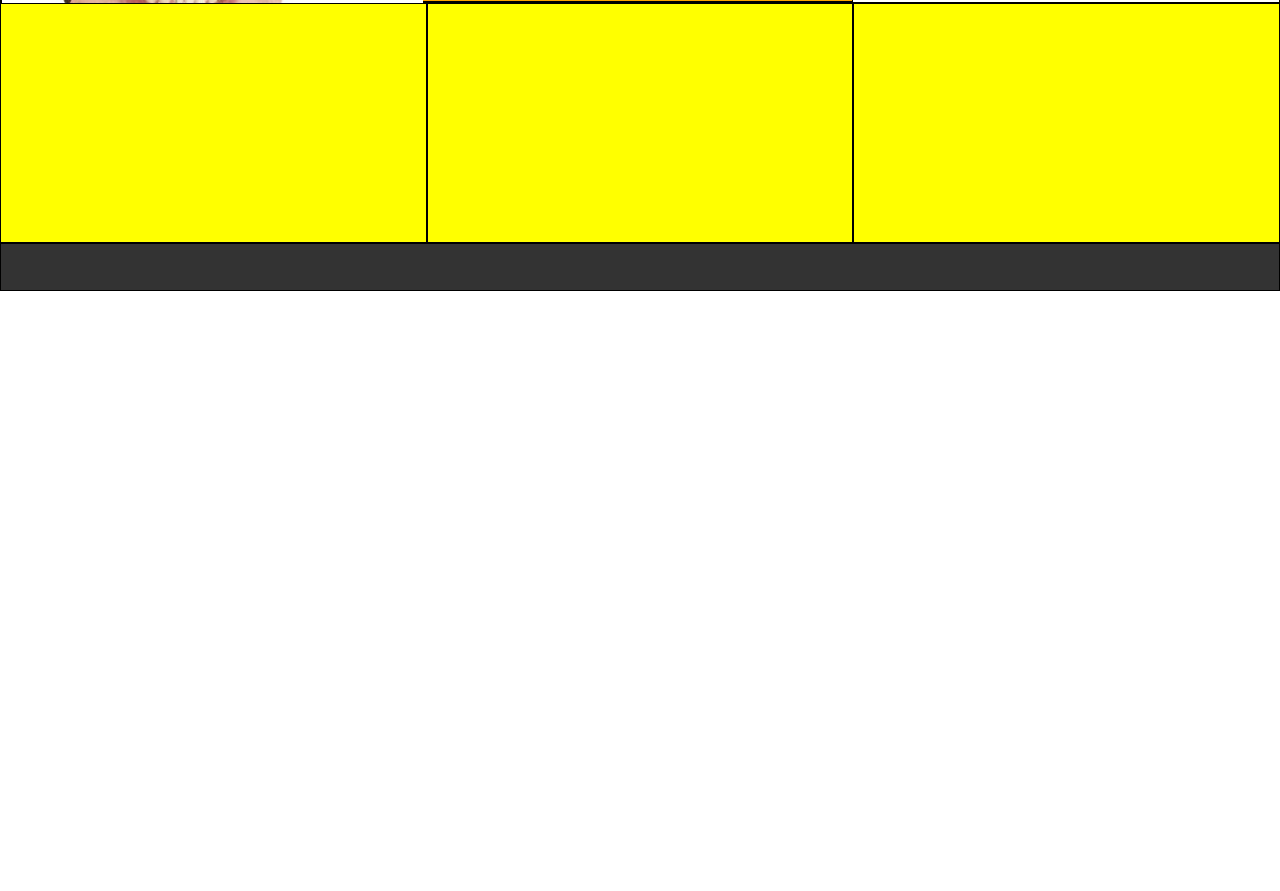
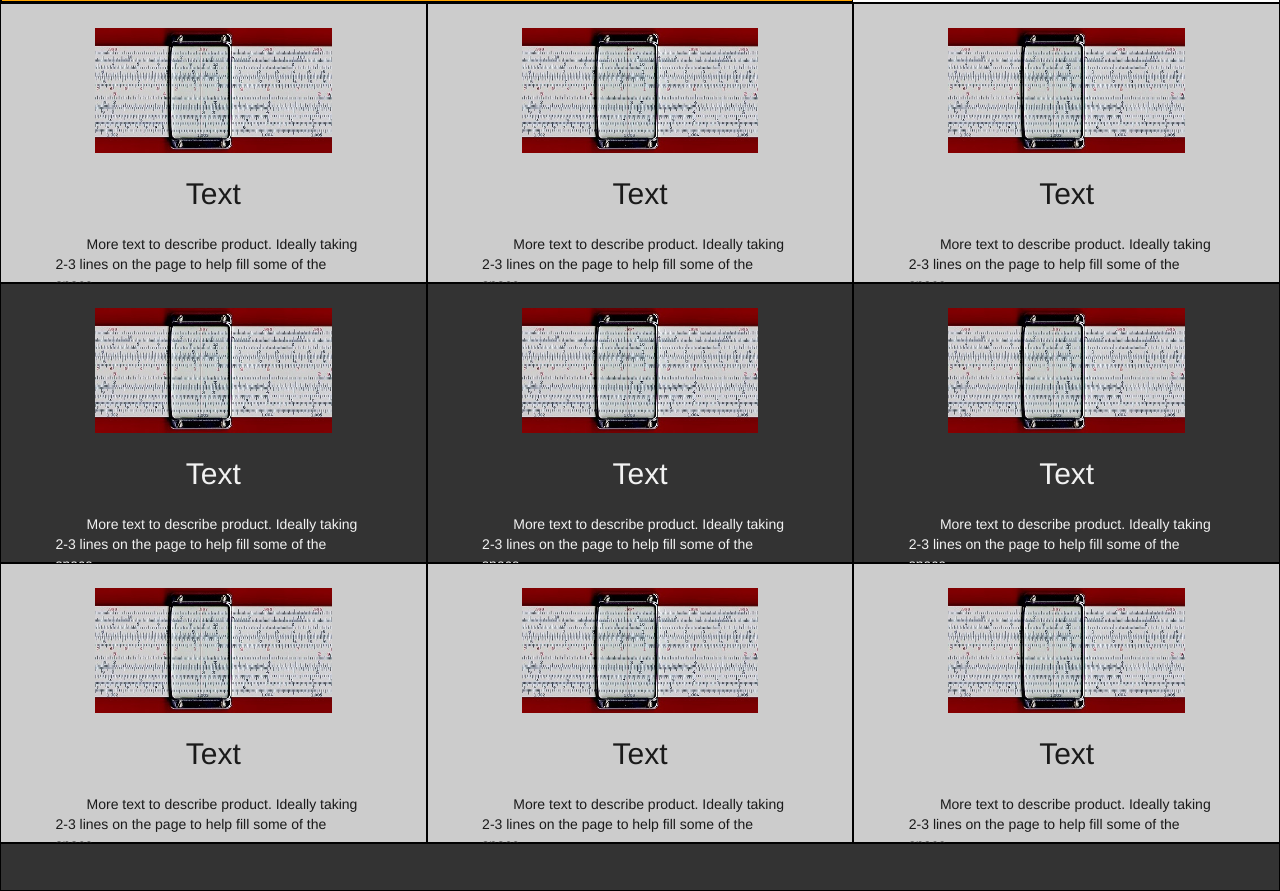
Before and after one commit to scrmbld/Review, a website: page html/shop.html in a window 1280 px wide. Shown: the part 397-1288 px from the top of the page. Before the commit the page ends 800 px from the top, so only its background shows below. Drawn offline with nearby package versions, Linux system fonts and the light colour scheme.

Commit message:
shop structure

```diff
--- a/css/styles.css
+++ b/css/styles.css
@@ -1,5 +1,10 @@
 /*global syles*/
-
+ body h2{
+   color:#1a1a1a
+ }
+ body p{
+   color:#1a1a1a
+ }
   /*helper classes*/
   .no-pad{
     padding:0px !important;
@@ -47,9 +52,9 @@
 
   /*feature styles*/
   .feature{
-      height:30vh;
+      height:35vh;
       border:1px solid black;
-      background-color:yellow;
+      padding-top:3vh;
   }
 
   /*footer styles*/
@@ -74,4 +79,34 @@
   .placeholder-ft{
     width:99%;
     height:99%;
+    margin-top:9vh;
   }
+  /*main shop styles*/
+  .sect{
+    background-color:#ccc
+
+  }
+ .sect#two{
+   background-color:#333
+ }
+ .shop-image{
+   width:60%;
+   margin-left:20%;
+ }
+ .feature h2{
+   text-align:center;
+   margin-top:3vh;
+   margin-bottom:0px;
+ }
+.feature p{
+  margin-top:3vh;
+  width:80%;
+  margin-right:0px;
+  margin-left: 10%;
+}
+#two div h2{
+  color:#f2f2f2;
+}
+#two div p{
+  color:#f2f2f2;
+}
--- a/html/shop.html
+++ b/html/shop.html
@@ -34,7 +34,7 @@
   <div class="col-md-12 product-ft-container no-pad">
     <div class="col-md-8 product-ft no-pad">
       <div class="col-md-6 no-pad">
-        <img class="placeholder-ft" src="../images/Placeholder-Halved.jpg" alt="placeholder">
+        <img class="placeholder-ft" src="../images/sr-1.jpg" alt="placeholder">
       </div>
       <div class="col-md-6">
         <h2>Sample text</h2>
@@ -44,10 +44,84 @@
   </div>
 
   <!--slide rules-->
-  <div class="col-md-4 feature"></div>
-  <div class="col-md-4 feature"></div>
-  <div class="col-md-4 feature"></div>
-
+  <div id="one" class="col-md-12 sect no-pad">
+    <div class="col-md-4 feature">
+      <img class="shop-image" src="../images/sr-1.jpg" alt="slide rule">
+      <h2>Text</h2>
+      <p>
+        &nbsp; &nbsp; &nbsp; &nbsp; More text to describe product.
+        Ideally taking 2-3 lines on the page to help fill some of the space.
+       </p>
+    </div>
+    <div class="col-md-4 feature">
+      <img class="shop-image" src="../images/sr-1.jpg" alt="slide rule">
+      <h2>Text</h2>
+      <p>
+        &nbsp; &nbsp; &nbsp; &nbsp; More text to describe product.
+        Ideally taking 2-3 lines on the page to help fill some of the space.
+       </p>
+    </div>
+    <div class="col-md-4 feature">
+      <img class="shop-image" src="../images/sr-1.jpg" alt="slide rule">
+      <h2>Text</h2>
+      <p>
+        &nbsp; &nbsp; &nbsp; &nbsp; More text to describe product.
+        Ideally taking 2-3 lines on the page to help fill some of the space.
+       </p>
+    </div>
+  </div>
+  <div id="two" class="col-md-12 sect no-pad">
+    <div class="col-md-4 feature">
+      <img class="shop-image" src="../images/sr-1.jpg" alt="slide rule">
+      <h2>Text</h2>
+      <p>
+        &nbsp; &nbsp; &nbsp; &nbsp; More text to describe product.
+        Ideally taking 2-3 lines on the page to help fill some of the space.
+       </p>
+    </div>
+    <div class="col-md-4 feature">
+      <img class="shop-image" src="../images/sr-1.jpg" alt="slide rule">
+      <h2>Text</h2>
+      <p>
+        &nbsp; &nbsp; &nbsp; &nbsp; More text to describe product.
+        Ideally taking 2-3 lines on the page to help fill some of the space.
+       </p>
+    </div>
+    <div class="col-md-4 feature">
+      <img class="shop-image" src="../images/sr-1.jpg" alt="slide rule">
+      <h2>Text</h2>
+      <p>
+        &nbsp; &nbsp; &nbsp; &nbsp; More text to describe product.
+        Ideally taking 2-3 lines on the page to help fill some of the space.
+       </p>
+    </div>
+  </div>
+  <div id="three" class="col-md-12 sect no-pad">
+    <div class="col-md-4 feature">
+      <img class="shop-image" src="../images/sr-1.jpg" alt="slide rule">
+      <h2>Text</h2>
+      <p>
+        &nbsp; &nbsp; &nbsp; &nbsp; More text to describe product.
+        Ideally taking 2-3 lines on the page to help fill some of the space.
+       </p>
+    </div>
+    <div class="col-md-4 feature">
+      <img class="shop-image" src="../images/sr-1.jpg" alt="slide rule">
+      <h2>Text</h2>
+      <p>
+        &nbsp; &nbsp; &nbsp; &nbsp; More text to describe product.
+        Ideally taking 2-3 lines on the page to help fill some of the space.
+       </p>
+    </div>
+    <div class="col-md-4 feature">
+      <img class="shop-image" src="../images/sr-1.jpg" alt="slide rule">
+      <h2>Text</h2>
+      <p>
+        &nbsp; &nbsp; &nbsp; &nbsp; More text to describe product.
+        Ideally taking 2-3 lines on the page to help fill some of the space.
+       </p>
+    </div>
+  </div>
   <!--footer-->
   <div class="col-md-12 footer">
 
```
Also changed, not shown: 1 other file.
